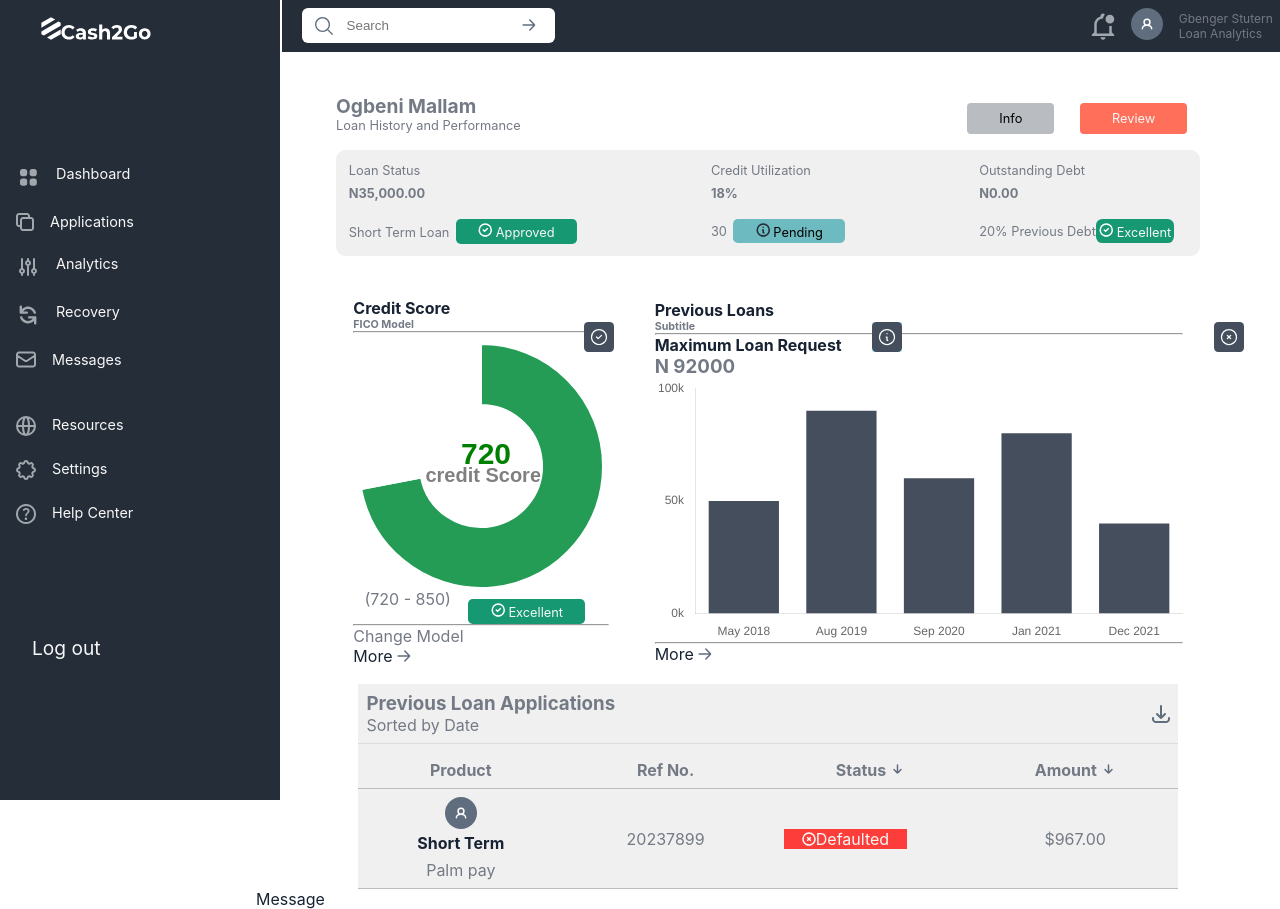
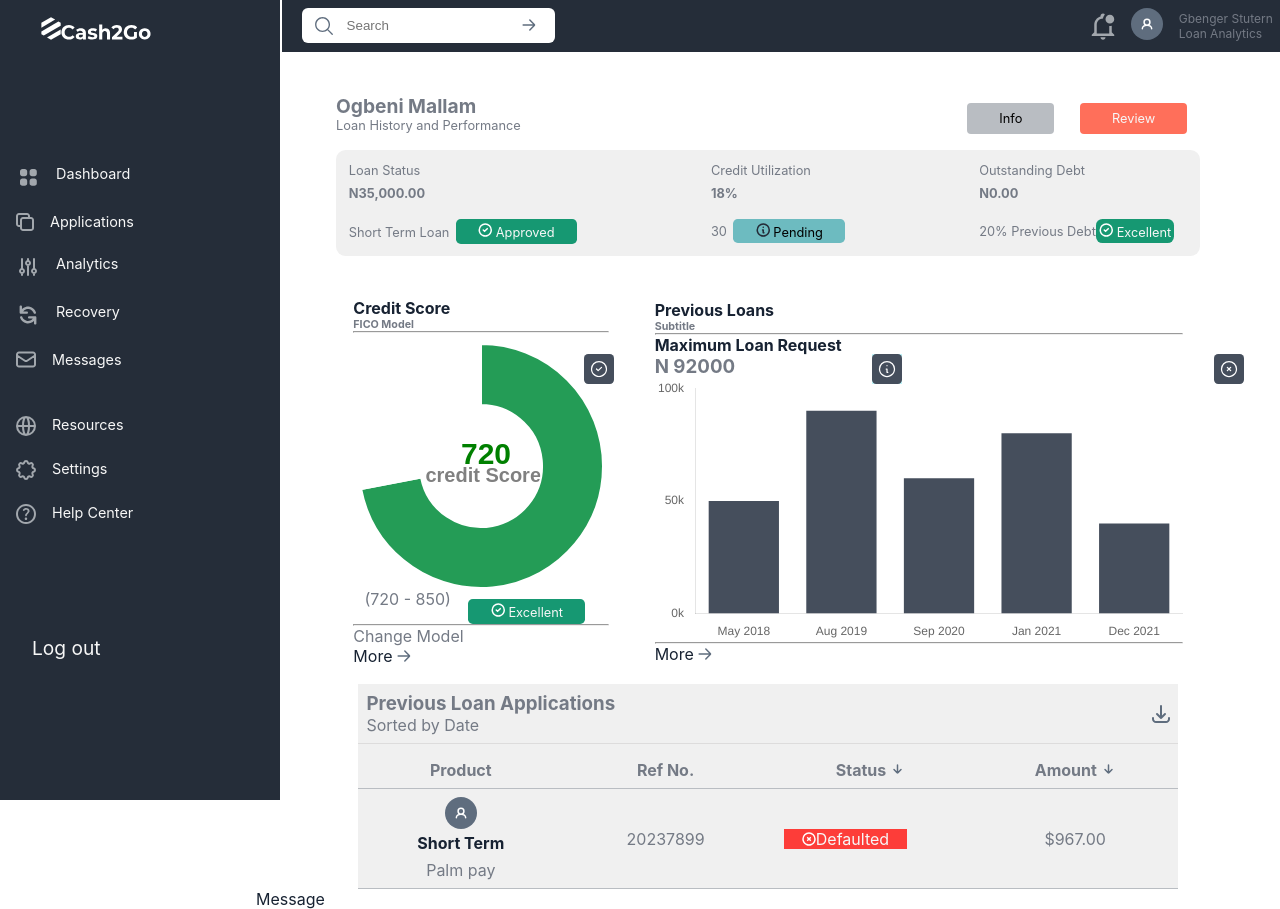
Before and after one commit to joyibeh93/Cash-Loan_App, a React (Create React App) app: page /applicantinfo in a window 1280 px wide. Built offline with nearby package versions, Linux system fonts and the light colour scheme; the HTML template or start-up script is replaced by a standard one.

Commit message:
userinfo

```diff
--- a/src/Styles/UserInfo.css
+++ b/src/Styles/UserInfo.css
@@ -100,19 +100,19 @@
 .appr-black {
   position: absolute;
   left: 36.5rem;
-    bottom: 28rem;
+  bottom: 26rem;
   width: 1.875rem;
 }
 .pend-black {
   position: absolute;
   left: 54.5rem;
-    bottom: 28rem;
+  bottom: 26rem;
   width: 1.875rem;
   background-color:var(--pending-btn-bg-clr)
 }
 .rej-black {
   position: absolute;
   left: 75.9rem;
-    bottom: 28rem;
+  bottom: 26rem;
   width: 1.875rem;
 }
```
Lines whose indentation alone changed are shown as unchanged.
